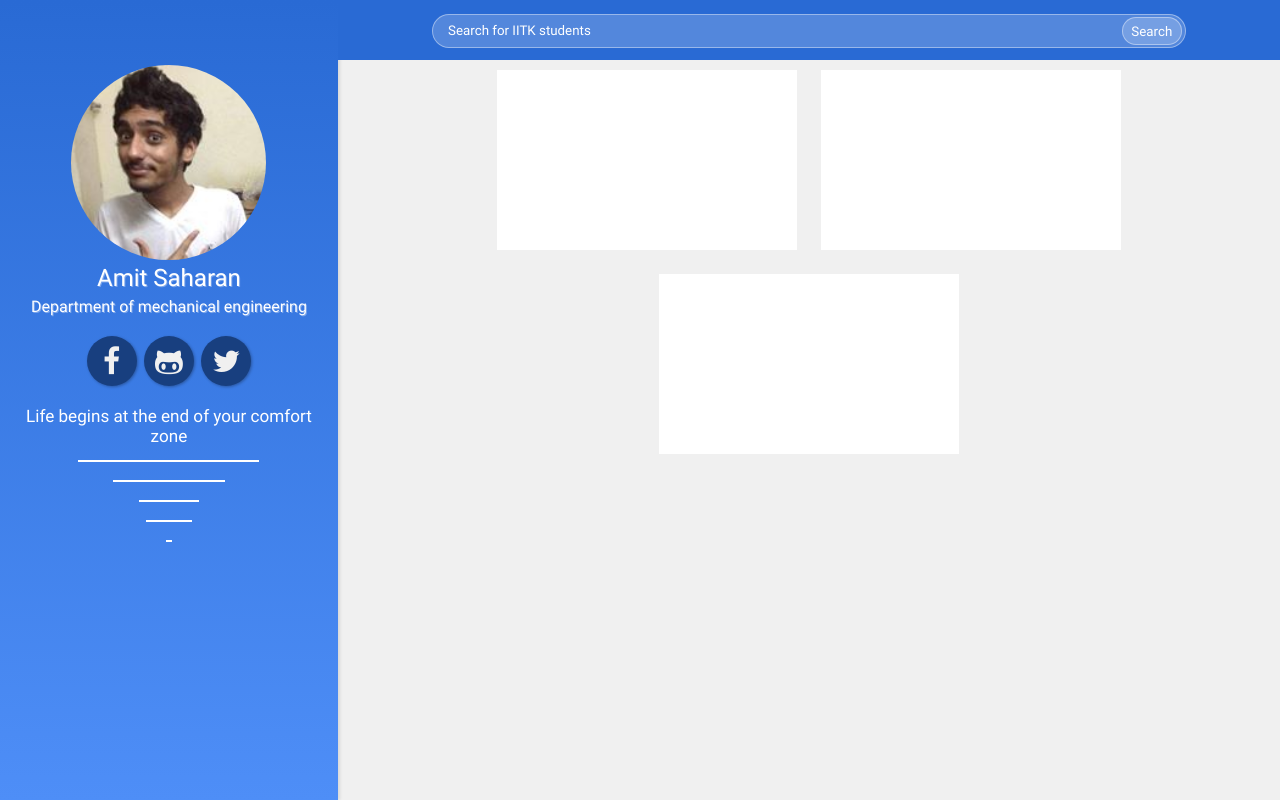
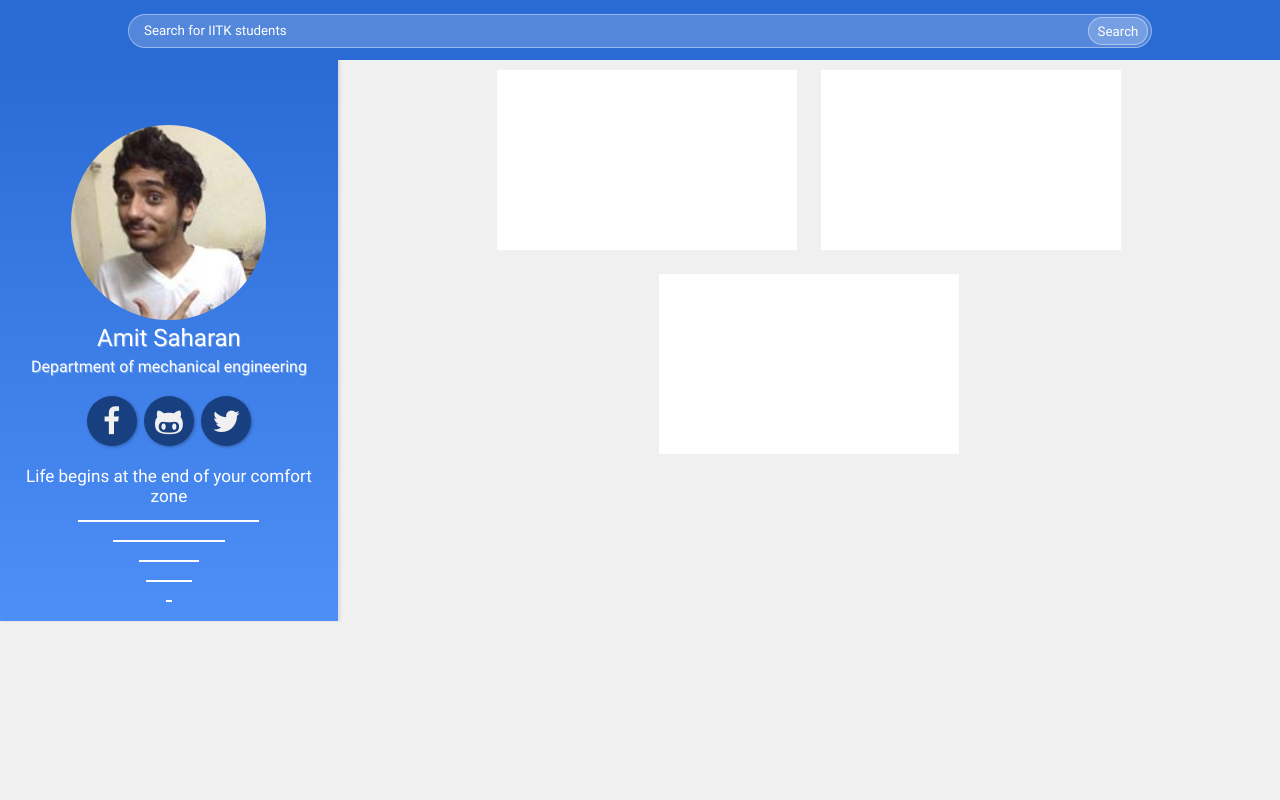
Before and after one commit to asaharan/homepage, a plain HTML site: page index.html in a window 1280 px wide. Drawn offline with Linux system fonts and the light colour scheme.

Commit message:
flex working, navbar on top,info and tile below sideways

```diff
--- a/index.html
+++ b/index.html
@@ -5,6 +5,15 @@
 	<link rel="stylesheet" type="text/css" href="css/style.css">
 </head>
 <body>
+	<div class="tc">
+		<div class="sfc">
+			<form action="s?">
+				<input placeholder="Search for IITK students" autofocus="true" autocomplete="off" type="text" name="s">
+				<button>Search</button>
+			</form>
+		</div>
+	</div>
+	<div class="ot">
 		<div class="lc">
 			<div class="avc">
 				<div class="avci">
@@ -36,19 +45,12 @@
 			</div>
 		</div>
 		<div class="rc">
-		<div class="tc">
-			<div class="sfc">
-				<form action="s?">
-					<input placeholder="Search for IITK students" autofocus="true" autocomplete="off" type="text" name="s">
-					<button>Search</button>
-				</form>
-			</div>
-		</div>
 			<div class="mc">
 				<div class="tile"></div>
 				<div class="tile"></div>
 				<div class="tile"></div>
 			</div>
 		</div>
+	</div>
 </body>
 </html>
--- a/sass/style.scss
+++ b/sass/style.scss
@@ -9,10 +9,19 @@ body{
 	background-color:$bg-c;
 	@extend .clear;
 	display: flex;
+    justify-content: flex-start;
+    align-items: flex-start;
+    flex-direction: row;
+    flex-wrap: wrap;
+    align-content:flex-start;
+}
+.ot{
+	flex-grow:1;
+	display:flex;
+	flex-direction:row;
 	justify-content: space-between;
 	align-items: flex-start;
-    flex-direction: row;
-    flex-wrap: nowrap;
+	flex-wrap:nowrap;
 	@media(max-width:900px){
 		flex-wrap: wrap;
 	}
@@ -20,6 +29,7 @@ body{
 .lc{//left-container
 	display:inline-block;
 	flex-grow:1;
+	order:1;
 	min-height:100%;
 	padding:15px 10px;
 	box-shadow:2px 0 3px rgba(0,0,0,0.1);
@@ -116,13 +126,27 @@ body{
 }
 
 .rc{//right-container
+	order:2;
 	display:inline-block;
 	// width:calc(100% - #{$lc-w + 3px});
 	// float:left;
 	flex-grow:1;
 	color:$tc-c;
+	.mc{
+		text-align: center;
+		.tile{
+			position: relative;
+			display:inline-block;
+			width: 300px;
+			height: 180px;
+			background-color:white;
+			margin:10px;
+		}
+	}
+}
 .tc{
 	//top-container
+	flex-grow:1;
 	position:relative;
 	display: block;
 	height: $tc-h;
@@ -173,15 +197,3 @@ body{
 		}
 	}
 }
-	.mc{
-		text-align: center;
-		.tile{
-			position: relative;
-			display:inline-block;
-			width: 300px;
-			height: 180px;
-			background-color:white;
-			margin:10px;
-		}
-	}
-}
```
Also changed, not shown: css/style.css, 1 other file. Lines whose indentation alone changed are shown as unchanged.
